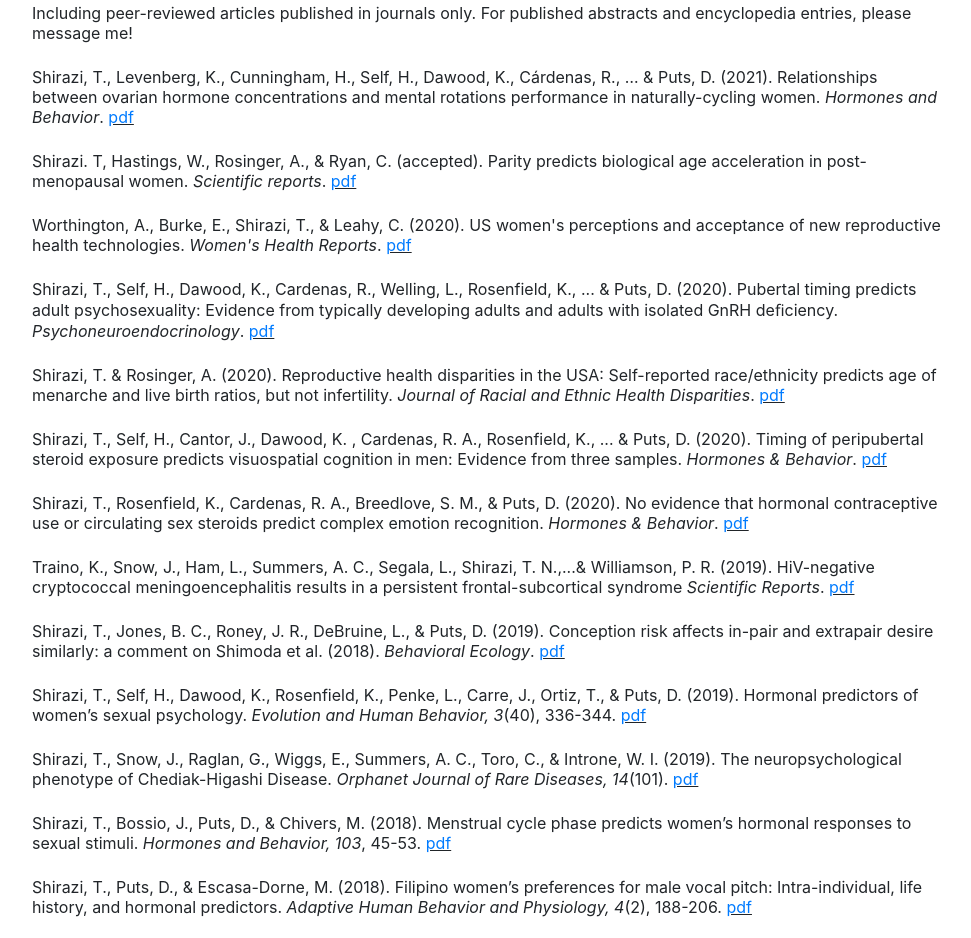
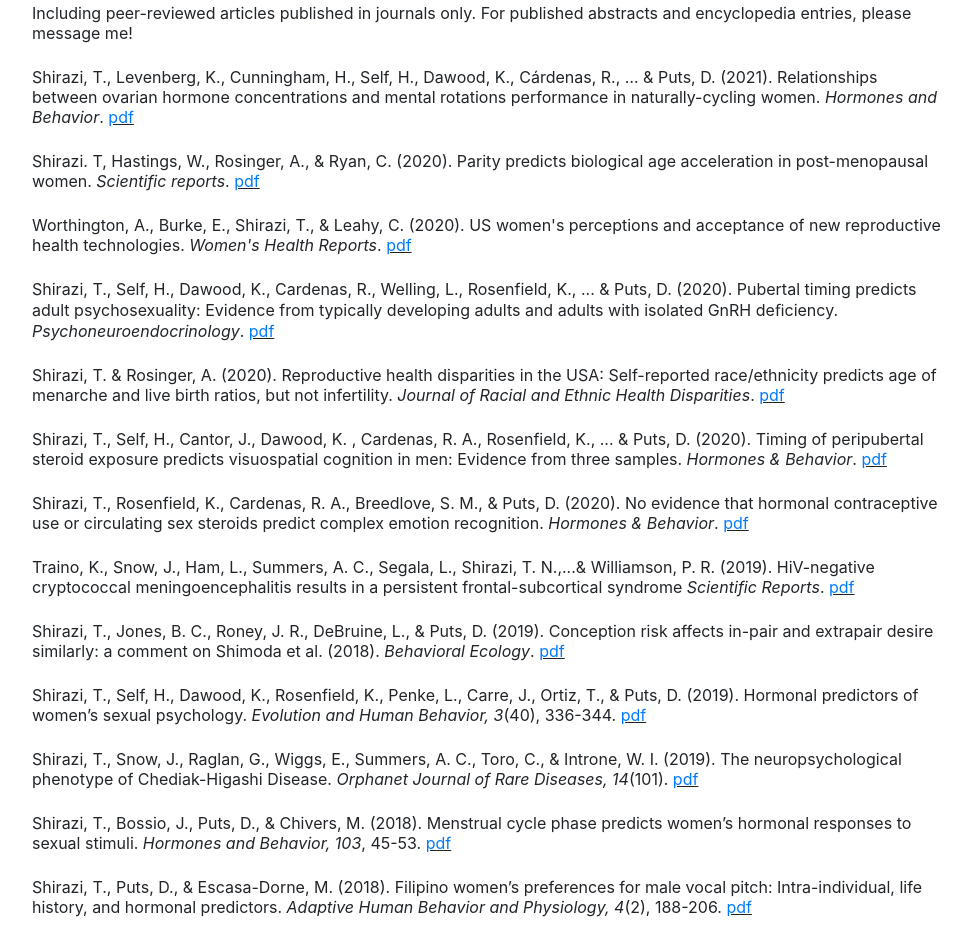
Before and after one commit to taliashirazi/taliashirazi.github.io, a website with bundled scripts: page index.html in a window 1280 px wide. Shown: the part 1701-2639 px from the top of the page, without its empty margins (288-1259 px from the left). Built offline with nearby package versions, Linux system fonts and the light colour scheme; a web font is replaced by a local one.

Commit message:
Update index.html

```diff
--- a/index.html
+++ b/index.html
@@ -152,7 +152,7 @@
 
        <div class="resume-item d-flex flex-column flex-md-row justify-content-between mb-2">
           <div class="resume-content">
-            <p>Shirazi. T, Hastings, W., Rosinger, A., & Ryan, C. (accepted). Parity predicts biological age acceleration in post-menopausal women. <i>Scientific reports</i>. <u><a href="pdf/Shirazi et al 2020 sci rep.pdf">pdf</a></u></p>
+            <p>Shirazi. T, Hastings, W., Rosinger, A., & Ryan, C. (2020). Parity predicts biological age acceleration in post-menopausal women. <i>Scientific reports</i>. <u><a href="pdf/Shirazi et al 2020 sci rep.pdf">pdf</a></u></p>
           </div>
         </div>
 
```
